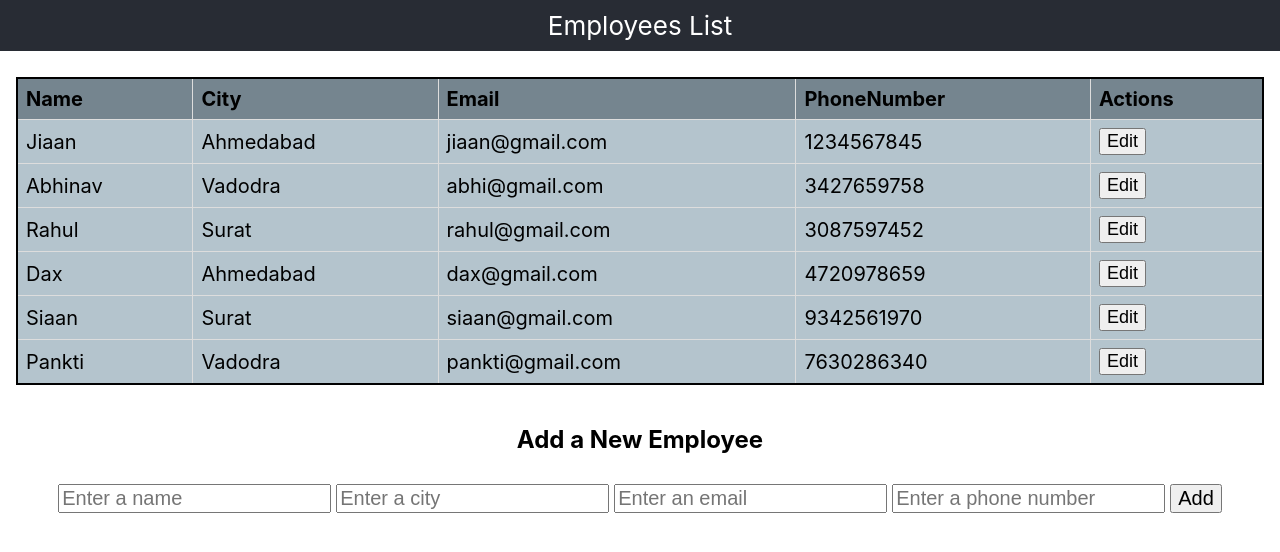
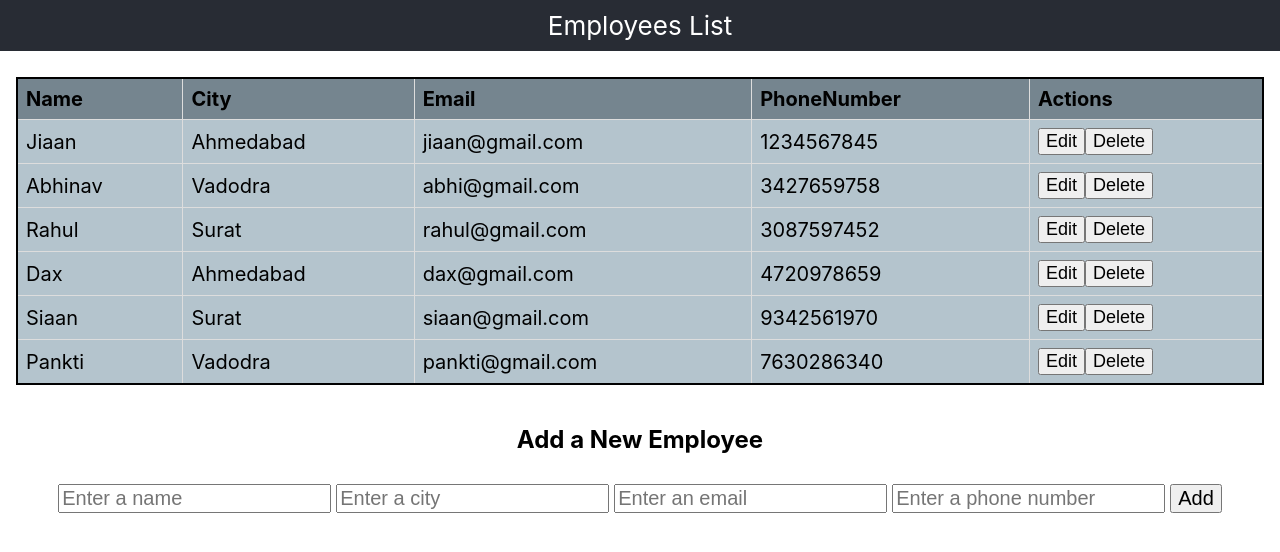
Before and after one commit to PanktiPatel99/employee_data_table, a React (Create React App) app: page / in a window 1280 px wide. Shown: the top 552 px of the page. Built offline with nearby package versions, Linux system fonts and the light colour scheme.

Commit message:
delete contact row

```diff
--- a/src/Components/Employee.js
+++ b/src/Components/Employee.js
@@ -106,6 +106,16 @@ const Employee = () => {
     setEditContactId(null);
   };
 
+  const handleDeleteClick = (contactId) => {
+    const newContacts = [...contact];
+
+    const index = contact.findIndex((contact) => contact.Id === contactId);
+
+    newContacts.splice(index, 1);
+
+    setContact(newContacts);
+  };
+
   return (
     <div className="employee">
       <form onSubmit={handleEditFormSubmit}>
@@ -133,6 +143,7 @@ const Employee = () => {
                   <ReadOnlyRow
                     contact={emp}
                     handleEditClick={handleEditClick}
+                    handleDeleteClick={handleDeleteClick}
                   />
                 )}
               </Fragment>
--- a/src/Components/ReadOnlyRow.js
+++ b/src/Components/ReadOnlyRow.js
@@ -1,6 +1,6 @@
 import React from "react";
 
-const ReadOnlyRow = ({ contact, handleEditClick }) => {
+const ReadOnlyRow = ({ contact, handleEditClick, handleDeleteClick }) => {
   return (
     <tr>
       <td>{contact.Name}</td>
@@ -14,6 +14,9 @@ const ReadOnlyRow = ({ contact, handleEditClick }) => {
         >
           Edit
         </button>
+        <button type="button" onClick={() => handleDeleteClick(contact.Id)}>
+          Delete
+        </button>
       </td>
     </tr>
   );
```
